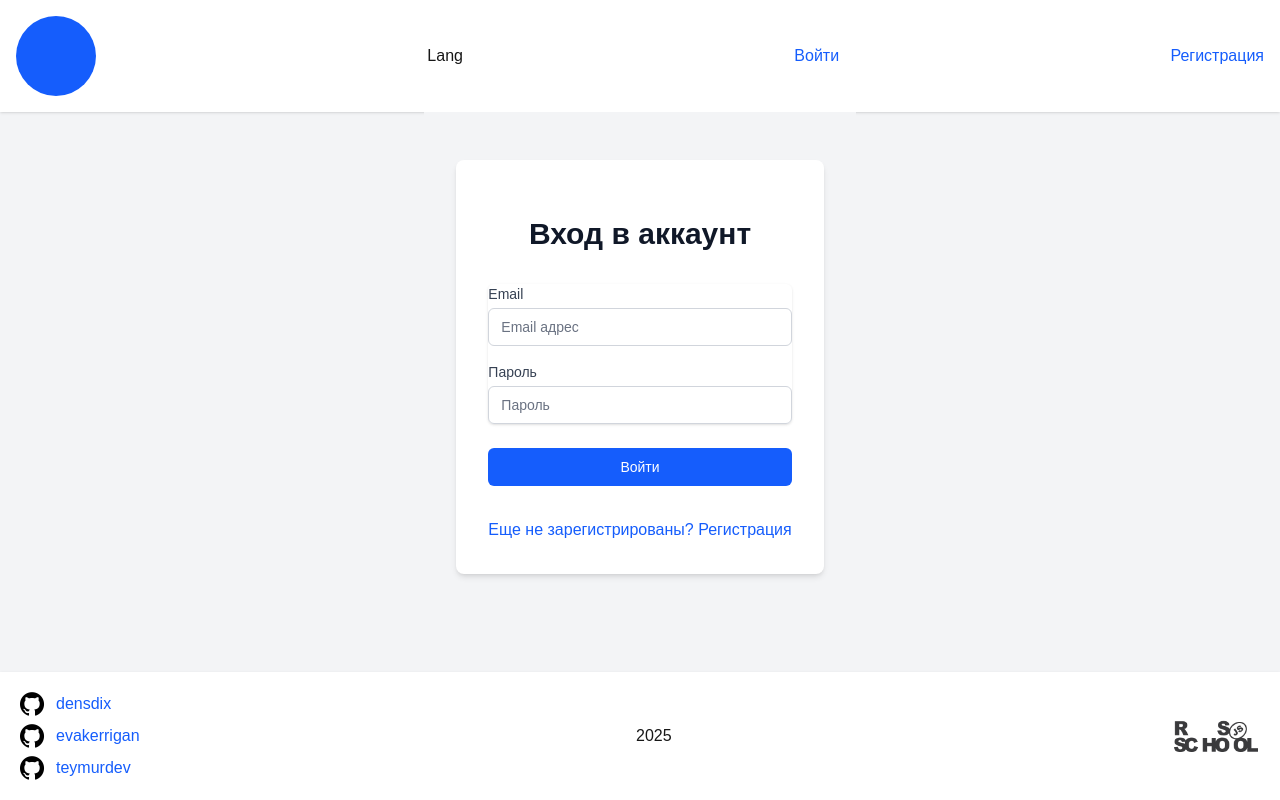
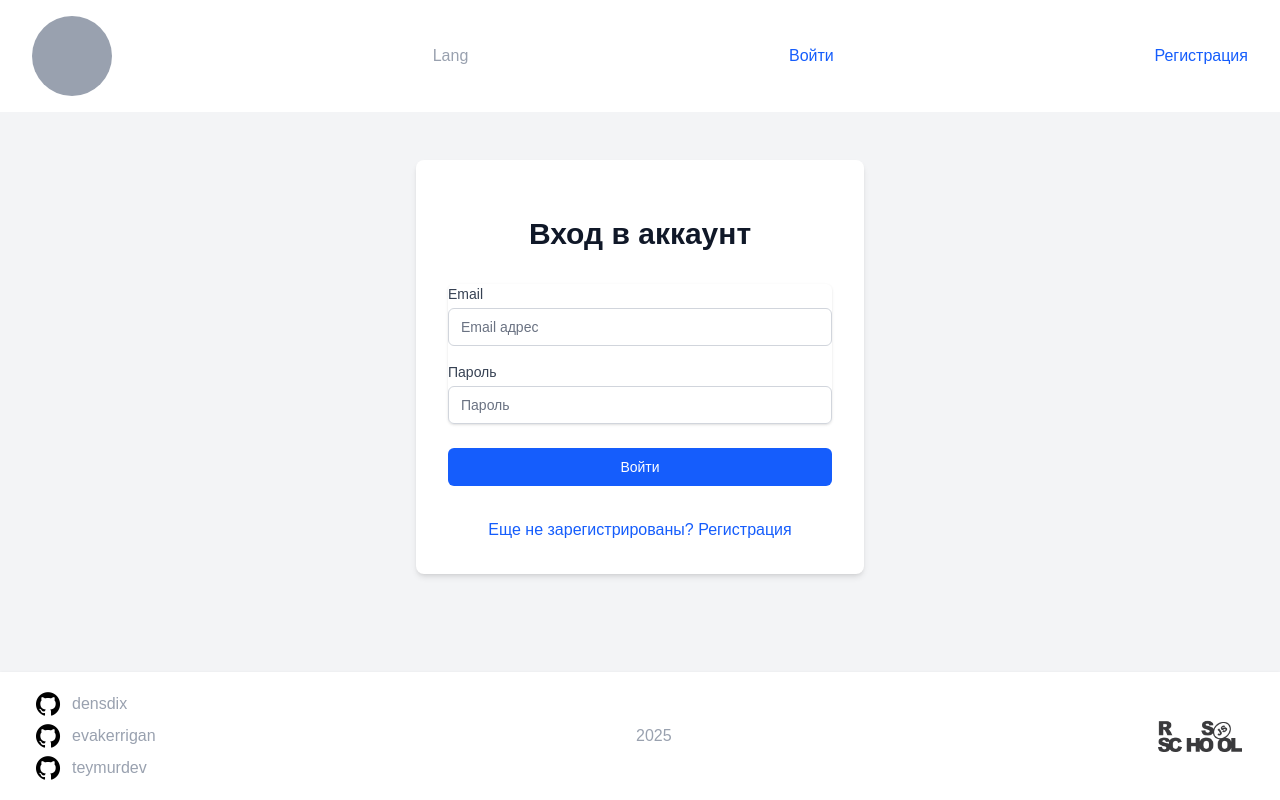
Before and after one commit to Densdix/rest-client-app, a Next.js app: page /signin in a window 1280 px wide. Built offline with nearby package versions, Linux system fonts and the light colour scheme; no server answers.

Commit message:
feat: change color app at blue to gray

```diff
--- a/src/app/(protected)/main/_components/Content.tsx
+++ b/src/app/(protected)/main/_components/Content.tsx
@@ -1,11 +1,11 @@
 'use client';
 
-import { User } from '@supabase/supabase-js';
+// import { User } from '@supabase/supabase-js';
 // import { User } from '@/types/User';
 import React from 'react';
 import { useState } from 'react';
 
-export const Content: React.FC<{ user: User }> = ({ user }) => {
+export const Content: React.FC = () => {
   const [method, setMethod] = useState('GET');
   const [url, setUrl] = useState('');
   const [body, setBody] = useState('');
@@ -17,7 +17,7 @@ export const Content: React.FC<{ user: User }> = ({ user }) => {
   return (
     <div>
       <div className="p-4">
-        <div className="flex justify-between items-center mb-4">
+        {/* <div className="flex justify-between items-center mb-4">
           <h1 className="text-2xl font-bold">REST/GraphQL API</h1>
           <div className="flex items-center space-x-4">
             <span className="font-medium">{user?.email}</span>
@@ -27,7 +27,7 @@ export const Content: React.FC<{ user: User }> = ({ user }) => {
               </button>
             </form>
           </div>
-        </div>
+        </div> */}
 
         <div className="flex flex-1 p-4">
           {/* Левая панель - параметры запроса */}
--- a/src/app/(protected)/main/page.tsx
+++ b/src/app/(protected)/main/page.tsx
@@ -105,5 +105,5 @@ export default async function MainPage() {
     redirect('/signin');
   }
 
-  return <Content user={user} />;
+  return <Content />;
 }
--- a/src/app/layout.tsx
+++ b/src/app/layout.tsx
@@ -32,7 +32,7 @@ export default function RootLayout({
       >
         <Providers>
           <Header />
-          <main className="flex-grow bg-gray-100 dark:bg-gray-900 max-w-[1280px] mx-auto">{children}</main>
+          <main className="flex-grow bg-gray-100 dark:bg-gray-900 max-w-[1280px] w-full mx-auto">{children}</main>
           <Footer />
         </Providers>
       </body>
--- a/src/components/Footer.tsx
+++ b/src/components/Footer.tsx
@@ -3,11 +3,11 @@ import React from 'react';
 export const Footer = () => {
   return (
     <div className="bg-white dark:bg-gray-800 shadow">
-      <div className="p-4 w-full max-w-[1280px] mx-auto flex justify-between align-middle items-center">
+      <div className="py-4 px-8 w-full max-w-[1280px] mx-auto flex justify-between align-middle items-center">
         <div className="flex flex-col">
           <a
             href="https://github.com/densdix"
-            className="inline-flex items-center  text-blue-600 hover:text-blue-700"
+            className="inline-flex items-center  text-gray-400 hover:text-gray-500"
             target="_blank"
           >
             <img src="/github.png" alt="github logo" className="w-8 h-8 mr-2" />
@@ -15,7 +15,7 @@ export const Footer = () => {
           </a>
           <a
             href="https://github.com/evakerrigan"
-            className="inline-flex items-center text-blue-600 hover:text-blue-700"
+            className="inline-flex items-center text-gray-400 hover:text-gray-500"
             target="_blank"
           >
             <img src="/github.png" alt="github logo" className="w-8 h-8  mr-2" />
@@ -23,14 +23,14 @@ export const Footer = () => {
           </a>
           <a
             href="https://github.com/teymurdev"
-            className="inline-flex items-center text-blue-600 hover:text-blue-700"
+            className="inline-flex items-center text-gray-400 hover:text-gray-500"
             target="_blank"
           >
             <img src="/github.png" alt="github logo" className="w-8 h-8  mr-2" />
             teymurdev
           </a>
         </div>
-        <div className="">2025</div>
+        <div className="text-gray-400">2025</div>
         <div className="relative">
           <a href="https://rs.school/js/" className="flex items-center space-x-2" target="_blank">
             <img src="/rsschool-js-logo.webp" alt="RSS School JS logo" className="w-24 h-8 object-contain" />
--- a/src/components/Header.tsx
+++ b/src/components/Header.tsx
@@ -11,18 +11,21 @@ export const Header = async () => {
 
   return (
     <div className="bg-white dark:bg-gray-800 shadow">
-      <div className="p-4 w-full max-w-[1280px] mx-auto flex justify-between  align-middle items-center">
+      <div className="py-4 px-8 w-full max-w-[1280px] mx-auto flex justify-between  align-middle items-center">
         <div>
-          <Link href="/" className=" w-20 h-20 block bg-blue-600 hover:bg-blue-700 rounded-full">
+          <Link href="/" className=" w-20 h-20 block bg-gray-400 hover:bg-gray-500 rounded-full">
             {/* <img src="/logo.png" alt="app logo" className="w-22 h-22" /> */}
           </Link>
         </div>
-        <div>Lang</div>
+        <div className="text-gray-400">Lang</div>
         {user ? (
-          <div>
-            {user.email}
+          <div className="flex items-center space-x-4">
+            <span className="text-gray-400">{user.email}</span>
             <form action="/api/signout" method="post">
-              <button className="px-4 py-2 bg-red-500 text-white rounded hover:bg-red-600" type="submit">
+              <button
+                className="px-4 py-2 bg-blue-500 text-white rounded-md hover:bg-blue-600 cursor-pointer ml-4"
+                type="submit"
+              >
                 Выйти
               </button>
             </form>
```
